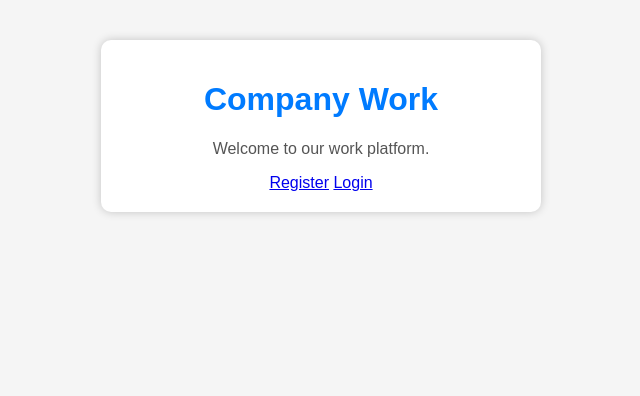
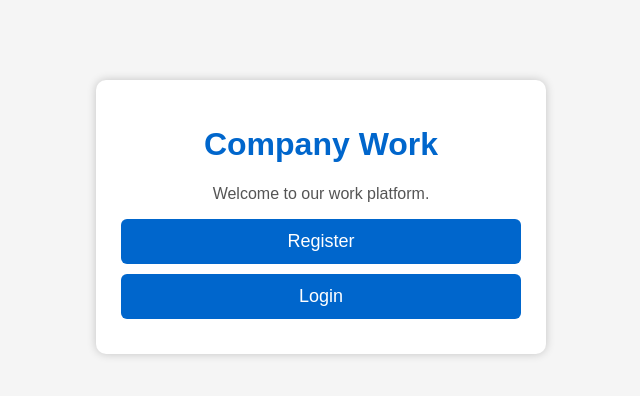
Before and after one commit to arshikmia480-droid/company-work-website, a Flask app: page / in a window 1280 px wide. Shown: the top 396 px of the page, without its empty margins (319-959 px from the left). Run offline with Flask 3, Linux system fonts and the light colour scheme.

Commit message:
Update style.css
body {
    margin: 0;
    padding: 0;
    font-family: Arial, sans-serif;
    background: #f5f5f5;
}

.container {
    width: 90%;
    max-width: 400px;
    margin: 80px auto;
    background: white;
    padding: 25px;
    border-radius: 10px;
    text-align: center;
    box-shadow: 0 0 10px rgba(0,0,0,0.2);
}

h1 {
    color: #0066cc;
}

p {
    color: #555;
}

.btn {
    display: block;
    text-decoration: none;
    background: #0066cc;
    color: white;
    padding: 12px;
    margin: 10px 0;
    border-radius: 6px;
    font-size: 18px;
}

.btn:hover {
    background: #004c99;
}

```diff
--- a/static/style.css
+++ b/static/style.css
@@ -1,71 +1,40 @@
-body{
-    margin:0;
-    padding:0;
-    font-family:Arial,sans-serif;
-    background:#f5f5f5;
+body {
+    margin: 0;
+    padding: 0;
+    font-family: Arial, sans-serif;
+    background: #f5f5f5;
 }
 
-.container{
-    width:90%;
-    max-width:400px;
-    margin:40px auto;
-    background:#fff;
-    padding:20px;
-    border-radius:10px;
-    box-shadow:0 0 10px rgba(0,0,0,0.2);
-    text-align:center;
+.container {
+    width: 90%;
+    max-width: 400px;
+    margin: 80px auto;
+    background: white;
+    padding: 25px;
+    border-radius: 10px;
+    text-align: center;
+    box-shadow: 0 0 10px rgba(0,0,0,0.2);
 }
 
-h1{
-    color:#007bff;
+h1 {
+    color: #0066cc;
 }
 
-h2{
-    color:#333;
+p {
+    color: #555;
 }
 
-p{
-    color:#555;
+.btn {
+    display: block;
+    text-decoration: none;
+    background: #0066cc;
+    color: white;
+    padding: 12px;
+    margin: 10px 0;
+    border-radius: 6px;
+    font-size: 18px;
 }
 
-input{
-    width:95%;
-    padding:12px;
-    margin:10px 0;
-    border:1px solid #ccc;
-    border-radius:5px;
-    font-size:16px;
+.btn:hover {
+    background: #004c99;
 }
-
-button{
-    width:100%;
-    padding:12px;
-    background:#007bff;
-    color:white;
-    border:none;
-    border-radius:5px;
-    font-size:16px;
-    cursor:pointer;
-}
-
-button:hover{
-    background:#0056b3;
-}
-
-table{
-    width:100%;
-    border-collapse:collapse;
-    margin-top:20px;
-}
-
-table th,
-table td{
-    border:1px solid #ddd;
-    padding:10px;
-    text-align:center;
-}
-
-img{
-    max-width:100%;
-    border-radius:10px;
-}
```
